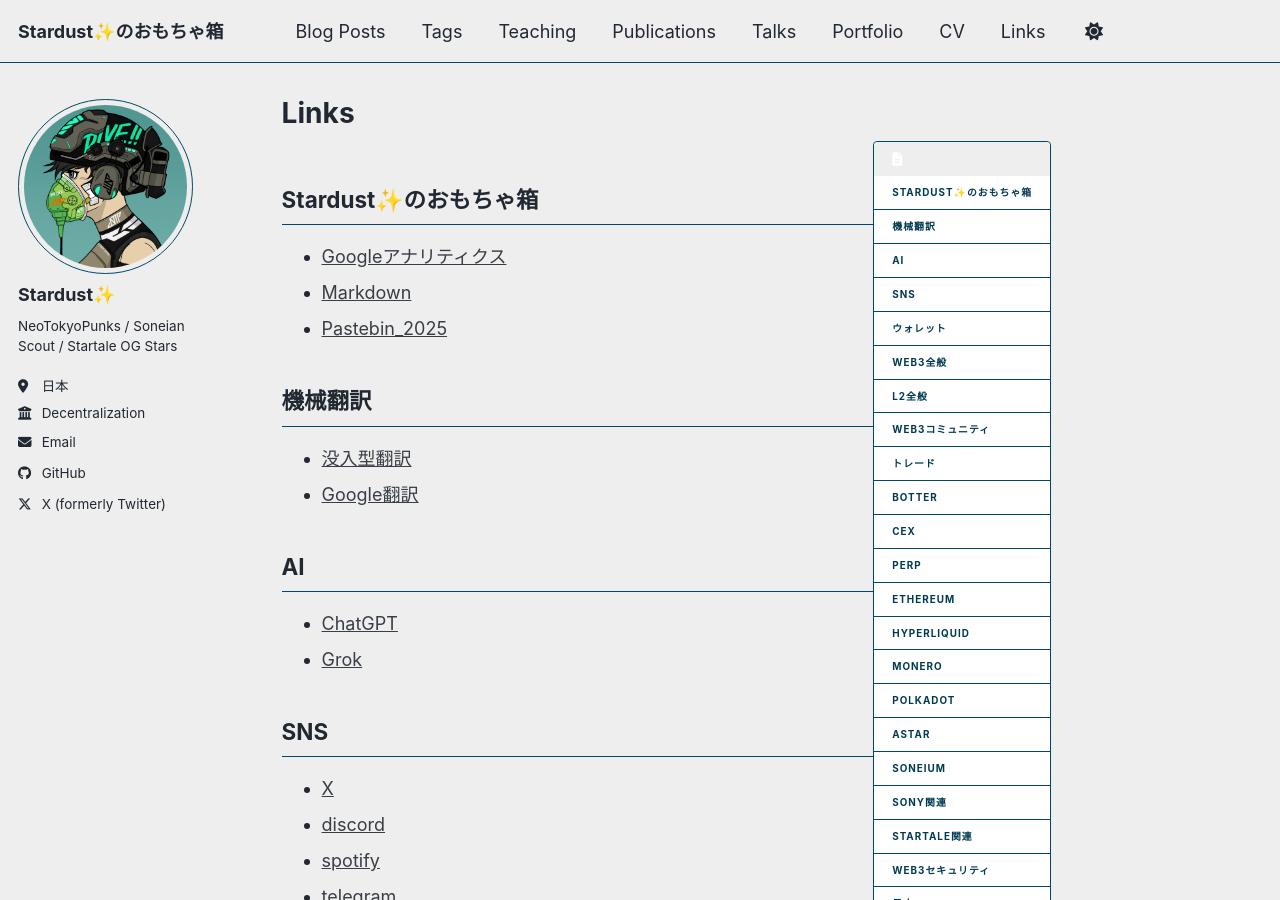
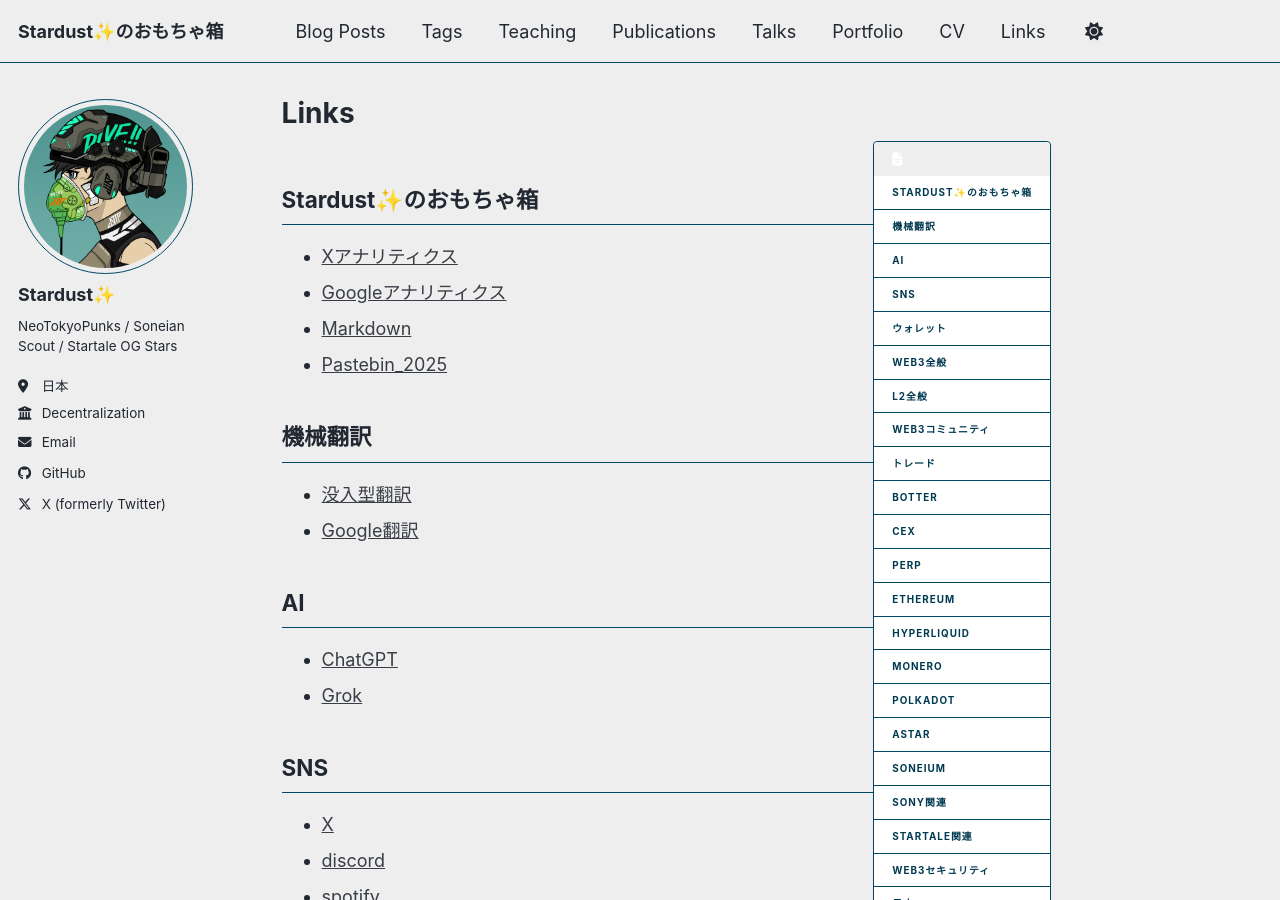
Before and after one commit to stardustdotbox/stardustdotbox.github.io, a Jekyll site: the page built from _pages/links.md, in a window 1280 px wide and 900 px high. Built offline with Jekyll 4.4.1, drawn with Linux system fonts in a browser that asks for light colours; a script bundle is joined from its source files by our own code; library files that are not in the unit come from our copies.

Commit message:
Happy New Year

```diff
--- a/_pages/links.md
+++ b/_pages/links.md
@@ -8,6 +8,7 @@
 
 ## Stardust✨のおもちゃ箱
 
+ * [Xアナリティクス](ttps://analytics.x.com)
  * [Googleアナリティクス](https://analytics.google.com/)
  * [Markdown]({{site.uerl}}/markdown/)
  * [Pastebin_2025](https://github.com/stardustdotbox/stardustdotbox.github.io/wiki/Pastebin_2025)
```
